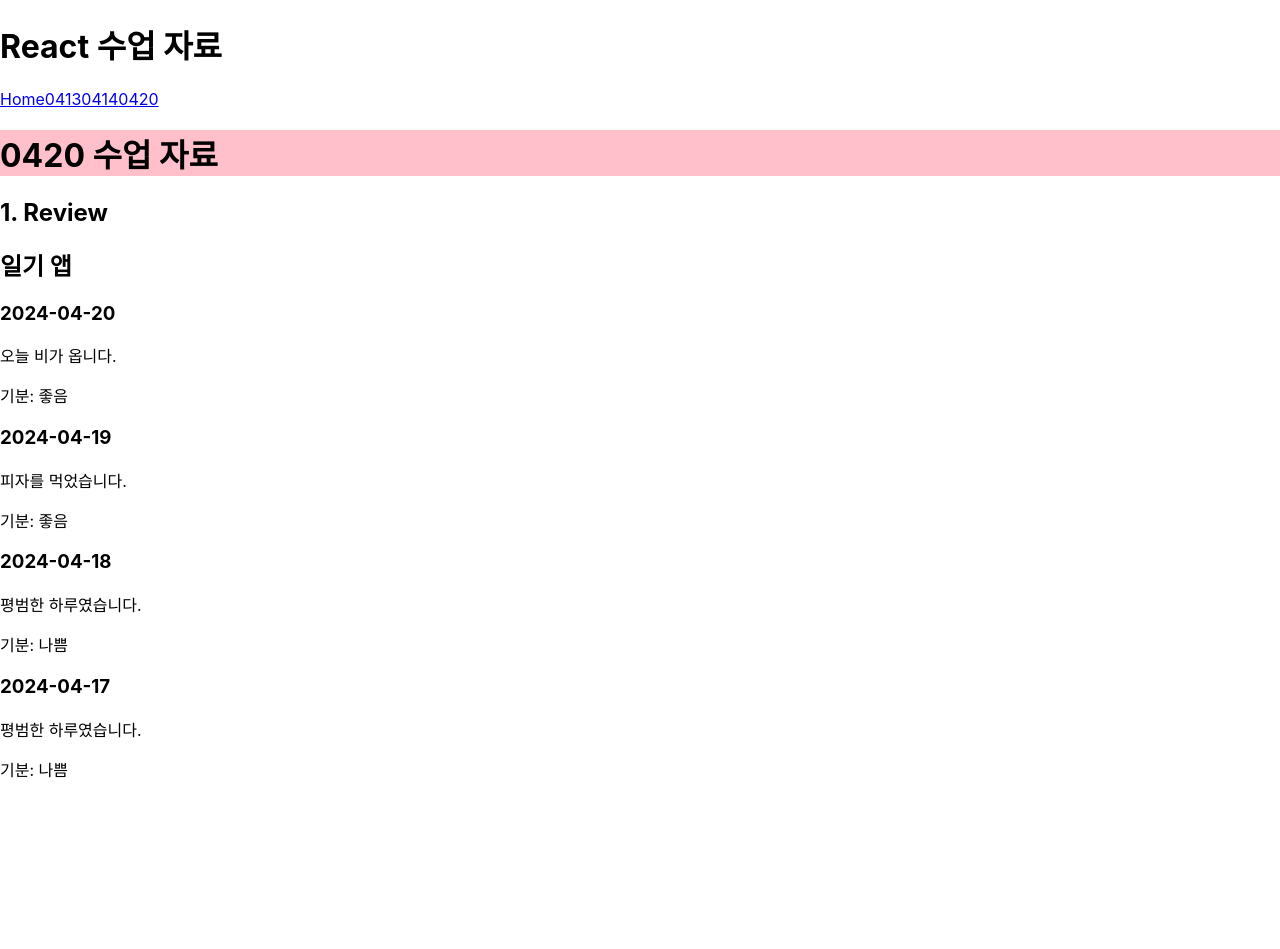
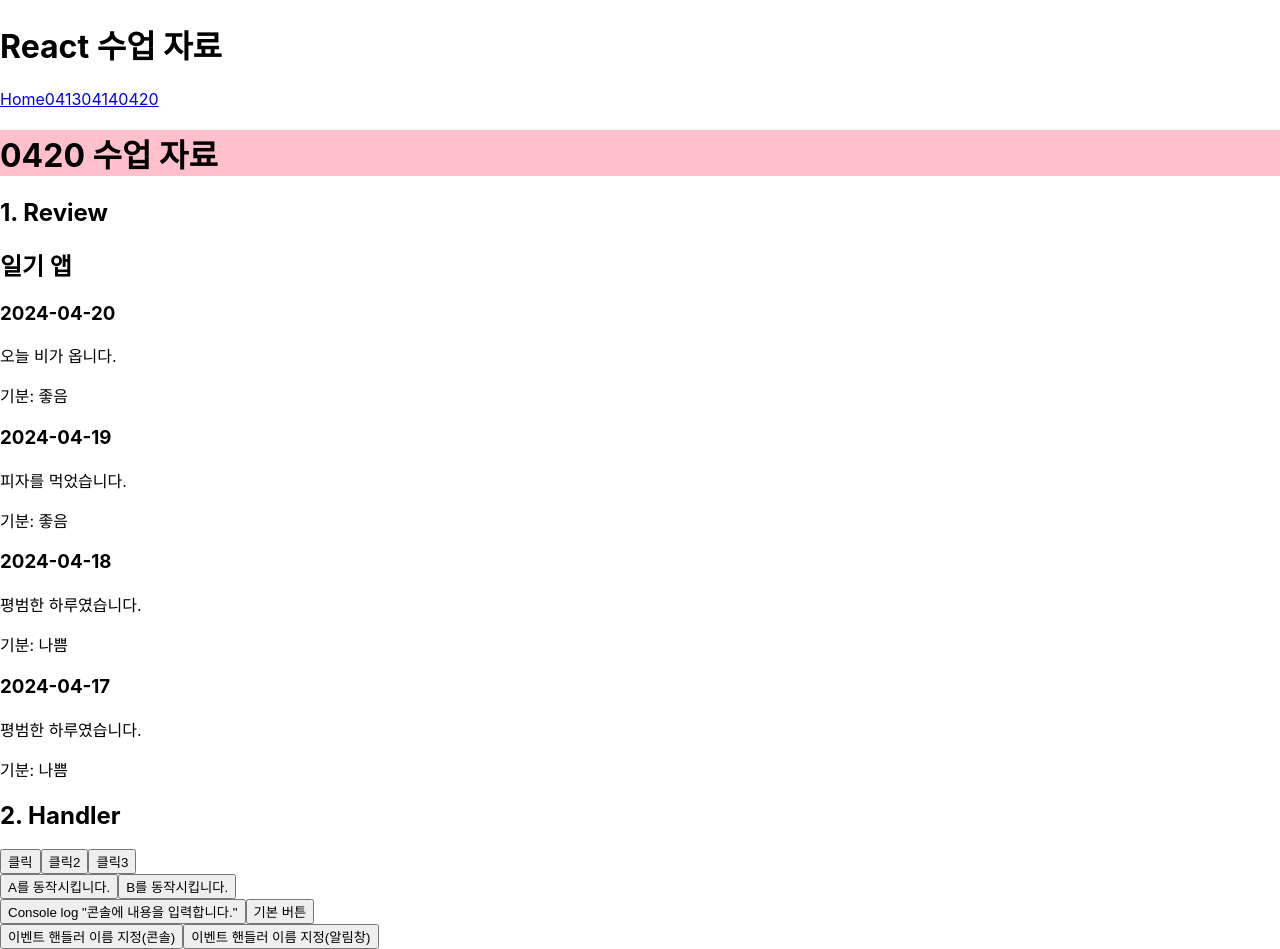
Before and after one commit to devgiants75/frontend-1223, a React (Create React App) app in the folder E_React/: page /0420 in a window 1280 px wide. Before the commit the page ends 800 px from the top, so only its background shows below. Built offline with nearby package versions, Linux system fonts and the light colour scheme.

Commit message:
20240420

```diff
--- /dev/null
+++ b/E_React/src/views/0420/b_Handler/Handler01.tsx
@@ -0,0 +1,47 @@
+import React from 'react'
+
+/*
+- 버튼 클릭 시 일어날 로직 정리
+  : 버튼 클릭 시 console 창에 '버튼을 클릭하였습니다.' 출력
+
+*/
+
+export default function Handler01() {
+
+  // 1. 보통 (이벤트를 실행시킬 요소가 담긴)컴포넌트 내부에서 정의
+  // 2. handle 키워드로 함수가 시작 + 이벤트 이름을 작성
+  //  >> 관례) 이벤트 이름을 따라 작성
+  //          onChange={handleChange}
+
+  //? 함수 정의
+  function handleClick() {
+    console.log('버튼을 클릭하였습니다.');
+  }
+
+  return (
+    <div>
+      {/*
+      - 버튼 요소에 prop 속성으로 이벤트 '전달'
+
+      - 이벤트 핸들러에 전달된 함수는 호출되지 않아야 한다!!!!!
+        : 함수를 호출할 경우 화면이 렌더링 되는 즉시 함수가 실행
+
+      */}
+      <button onClick={handleClick}>
+        클릭
+      </button>
+
+      <button onClick={function handleClick2() {
+        console.log('TSX 내에서 이벤트 핸들러를 인라인으로 정의');
+      }}>
+        클릭2
+      </button>
+
+      <button onClick={() => {
+        console.log('화살표 함수를 사용하여 간결하게 작성');
+      }}>
+        클릭3
+      </button>
+    </div>
+  )
+}
--- /dev/null
+++ b/E_React/src/views/0420/b_Handler/Handler02.tsx
@@ -0,0 +1,29 @@
+import React from 'react'
+
+interface ClgButtonProps {
+  message: string;
+  children: React.ReactNode;
+}
+
+// 두 버튼에서 다른 메시지 값을 prop로 전달받아 출력
+// >> 컴포넌트 내부에서 선언되기 때문에 컴포넌트의 props에 접근 가능
+function ClgButton({ message, children }: ClgButtonProps): JSX.Element {
+  return (
+    <button onClick={() => console.log(`${message}`)}>
+      {children}
+    </button>
+  );
+}
+
+export default function Handler02(): JSX.Element {
+  return (
+    <div>
+      <ClgButton message='A를 동작'>
+        A를 동작시킵니다.
+      </ ClgButton>
+      <ClgButton message='B를 동작'>
+        B를 동작시킵니다.
+      </ClgButton>
+    </div>
+  )
+}
--- /dev/null
+++ b/E_React/src/views/0420/b_Handler/Handler03.tsx
@@ -0,0 +1,51 @@
+import React from 'react'
+
+interface ButtonProps {
+  onClick: () => void;
+  children: React.ReactNode;
+}
+
+function Button({ onClick, children }: ButtonProps) {
+  return (
+    // 버튼 클릭 시 전달된 함수를 호출하도록 지시
+    // : 하위 요소인 ClgButton과 BasicButton 컴포넌트는 이벤트 핸들러를 하달
+    <button onClick={onClick}>
+      {children}
+    </button>
+  )
+}
+
+interface ClgButtonProps {
+  clg: string;
+}
+
+function ClgButton({clg} : ClgButtonProps) {
+  function handleClgClick() {
+    console.log(`Console log ${clg}`);
+  }
+
+  return (
+    // 내부 Button에 onClick의 prop으로 handleClgClick을 전달
+    <Button onClick={handleClgClick}>
+      Console log "{clg}"
+    </Button>
+  )
+}
+
+function BasicButton() {
+  return (
+    // 내부 Button에 onClick의 prop으로 인라인 함수를 전달
+    <Button onClick={() => console.log('기본 버튼입니다.')}>
+      기본 버튼
+    </Button>
+  );
+}
+
+export default function Handler03() {
+  return (
+    <div>
+      <ClgButton clg='콘솔에 내용을 입력합니다.'/>
+      <BasicButton />
+    </div>
+  )
+}
--- /dev/null
+++ b/E_React/src/views/0420/b_Handler/Handler04.tsx
@@ -0,0 +1,33 @@
+import React from "react";
+
+//! 이벤트 핸들러 prop의 이름 지정
+// - 관례상 on으로 시작하고 그 뒤에 대문자로 단어를 연결
+
+interface ButtonProps {
+  onClg?: () => void;
+  onAlert?: () => void;
+  children: React.ReactNode;
+}
+
+// HTML 요소 내부의 prop는 정의된 이벤트 핸들러를 사용
+function Button1({ onClg, onAlert, children }: ButtonProps) {
+  return <button onClick={onClg}>{children}</button>;
+}
+
+function Button2({ onClg, onAlert, children }: ButtonProps) {
+  return <button onClick={onAlert}>{children}</button>;
+}
+
+// 사용자 커스텀 Button 컴포넌트 내부의 props는 사용자 이름 정의가 가능
+export default function Handler04() {
+  return (
+    <div>
+      <Button1 onClg={() => console.log("콘솔창 출력")}>
+        이벤트 핸들러 이름 지정(콘솔)
+      </Button1>
+      <Button2 onAlert={() => alert("알림창 출력")}>
+        이벤트 핸들러 이름 지정(알림창)
+      </Button2>
+    </div>
+  );
+}
--- a/E_React/src/views/0420/index.tsx
+++ b/E_React/src/views/0420/index.tsx
@@ -1,5 +1,9 @@
 import React from 'react'
 import Review01 from './a_Review/Review01'
+import Handler01 from './b_Handler/Handler01'
+import Handler02 from './b_Handler/Handler02'
+import Handler03 from './b_Handler/Handler03'
+import Handler04 from './b_Handler/Handler04'
 
 export default function Index() {
   return (
@@ -12,6 +16,12 @@ export default function Index() {
       <h2>1. Review</h2>
       <Review01 />
 
+      <h2>2. Handler</h2>
+      <Handler01 />
+      <Handler02 />
+      <Handler03 />
+      <Handler04 />
+
     </div>
   )
 }
```
Also changed, not shown: E_React/src/views/0414/Practice0414.tsx (+15 -2 lines).
